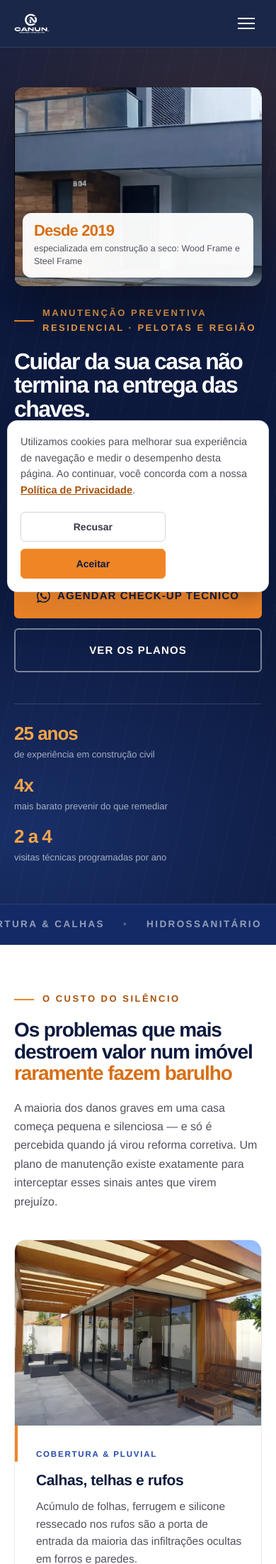
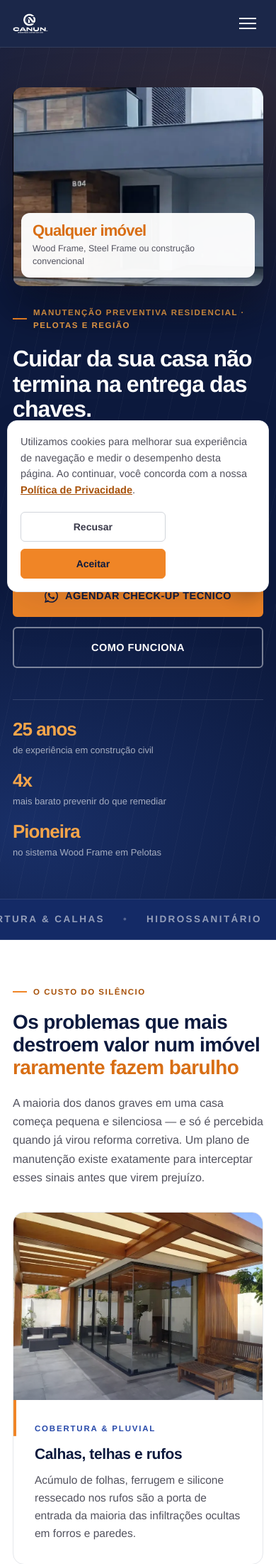
Before and after one commit to buildvplayground/canun-lp, a PHP site: page / in a window 390 px wide. Shown: the top 2203 px of the page at 71% size. Run offline with PHP 8.4, Linux system fonts and the light colour scheme.

Commit message:
ajuste responsividade

```diff
--- a/deploy-vercel/index.html
+++ b/deploy-vercel/index.html
@@ -3,7 +3,7 @@
 <head>
 <meta charset="UTF-8">
 <meta name="viewport" content="width=device-width, initial-scale=1.0">
-<title>Manutenção Preventiva Residencial | Canun Sistemas Construtivos — Pelotas/RS</title>
+<title>Manutenção Preventiva Residencial | Canun — Pelotas/RS</title>
 <meta name="description" content="Plano de manutenção preventiva residencial em Pelotas e região: visitas técnicas programadas, checklist por sistema construtivo e relatório fotográfico a cada visita. Para qualquer imóvel — construído pela Canun ou não.">
 <link rel="canonical" href="https://canun.com.br/manutencao-preventiva/">
 <meta name="robots" content="index, follow">
@@ -33,8 +33,6 @@
     <nav class="nav" id="nav" aria-label="Navegação da página">
       <a href="#riscos">O que a chuva revela</a>
       <a href="#cronograma">Cronograma</a>
-      <a href="#planos">Planos</a>
-      <a href="#oferta">Oferta</a>
       <a href="#faq">Dúvidas</a>
     </nav>
     <a class="header__cta" href="https://wa.me/5553991463131?text=Ol%C3%A1%2C%20quero%20saber%20mais%20sobre%20o%20Plano%20de%20Manuten%C3%A7%C3%A3o%20Preventiva%20da%20Canun." target="_blank" rel="noopener">
@@ -50,8 +48,6 @@
   <a href="#riscos">O que a chuva revela</a>
   <a href="#cronograma">Cronograma técnico</a>
   <a href="#processo">Como funciona</a>
-  <a href="#planos">Planos</a>
-  <a href="#oferta">Oferta</a>
   <a href="#obras">Obras</a>
   <a href="#faq">Dúvidas</a>
   <a class="btn btn--primary" href="https://wa.me/5553991463131?text=Ol%C3%A1%2C%20quero%20saber%20mais%20sobre%20o%20Plano%20de%20Manuten%C3%A7%C3%A3o%20Preventiva%20da%20Canun." target="_blank" rel="noopener">
@@ -75,19 +71,19 @@
           <svg viewBox="0 0 24 24" fill="currentColor" aria-hidden="true"><path d="M.057 24l1.687-6.163a11.867 11.867 0 01-1.587-5.945C.16 5.335 5.495 0 12.05 0a11.82 11.82 0 018.413 3.488 11.82 11.82 0 013.48 8.414c-.003 6.557-5.338 11.892-11.893 11.892a11.9 11.9 0 01-5.688-1.448L.057 24zm6.597-3.807c1.676.995 3.276 1.591 5.392 1.592 5.448 0 9.886-4.434 9.889-9.885.002-5.462-4.415-9.89-9.881-9.892-5.452 0-9.887 4.434-9.889 9.884a9.86 9.86 0 001.51 5.26l-.999 3.648 3.978-1.715zm11.387-5.464c-.074-.124-.272-.198-.57-.347-.297-.149-1.758-.868-2.031-.967-.272-.099-.47-.149-.669.149-.198.297-.768.967-.941 1.165-.173.198-.347.223-.644.074-.297-.149-1.255-.462-2.39-1.475-.883-.788-1.48-1.761-1.653-2.059-.173-.297-.018-.458.13-.606.134-.133.297-.347.446-.521.151-.172.2-.296.3-.495.099-.198.05-.372-.025-.521-.075-.148-.669-1.611-.916-2.206-.242-.579-.487-.501-.669-.51l-.57-.01c-.198 0-.52.074-.792.372s-1.04 1.016-1.04 2.479 1.065 2.876 1.213 3.074c.149.198 2.095 3.2 5.076 4.487.709.306 1.263.489 1.694.626.712.226 1.36.194 1.872.118.571-.085 1.758-.719 2.006-1.413.248-.695.248-1.29.173-1.414z"/></svg>
           Agendar check-up técnico
         </a>
-        <a class="btn btn--ghost btn--lg" href="#planos">Ver os planos</a>
+        <a class="btn btn--ghost btn--lg" href="#processo">Como funciona</a>
       </div>
       <div class="hero__metrics reveal" data-delay="4">
         <div class="metric"><b>25 anos</b><span>de experiência em construção civil</span></div>
         <div class="metric"><b>4x</b><span>mais barato prevenir do que remediar</span></div>
-        <div class="metric"><b>2 a 4</b><span>visitas técnicas programadas por ano</span></div>
+        <div class="metric"><b>Pioneira</b><span>no sistema Wood Frame em Pelotas</span></div>
       </div>
     </div>
     <div class="hero__media reveal" data-delay="2">
       <img src="assets/img/hero-casa-moderna.webp" alt="Residência de alto padrão entregue pela Canun em Pelotas, com fachada em madeira e concreto" width="796" height="1250" fetchpriority="high" decoding="async">
       <div class="hero__badge">
-        <b>Desde 2019</b>
-        <span>especializada em construção a seco: Wood Frame e Steel Frame</span>
+        <b>Qualquer imóvel</b>
+        <span>Wood Frame, Steel Frame ou construção convencional</span>
       </div>
     </div>
   </div>
@@ -233,6 +229,14 @@
     </div>
 
     <p class="crono__note reveal"><strong>Wood Frame e Steel Frame:</strong> casas em construção a seco recebem atenção adicional às selagens e às juntas de dilatação das placas de fachada.</p>
+
+    <div class="crono__cta reveal">
+      <p>Quer saber quais desses sistemas já pedem atenção no seu imóvel?</p>
+      <a class="btn btn--primary" href="https://wa.me/5553991463131?text=Ol%C3%A1%2C%20quero%20agendar%20o%20check-up%20t%C3%A9cnico%20do%20meu%20im%C3%B3vel%20com%20a%20Canun." target="_blank" rel="noopener">
+        <svg viewBox="0 0 24 24" fill="currentColor" aria-hidden="true"><path d="M.057 24l1.687-6.163a11.867 11.867 0 01-1.587-5.945C.16 5.335 5.495 0 12.05 0a11.82 11.82 0 018.413 3.488 11.82 11.82 0 013.48 8.414c-.003 6.557-5.338 11.892-11.893 11.892a11.9 11.9 0 01-5.688-1.448L.057 24zm6.597-3.807c1.676.995 3.276 1.591 5.392 1.592 5.448 0 9.886-4.434 9.889-9.885.002-5.462-4.415-9.89-9.881-9.892-5.452 0-9.887 4.434-9.889 9.884a9.86 9.86 0 001.51 5.26l-.999 3.648 3.978-1.715zm11.387-5.464c-.074-.124-.272-.198-.57-.347-.297-.149-1.758-.868-2.031-.967-.272-.099-.47-.149-.669.149-.198.297-.768.967-.941 1.165-.173.198-.347.223-.644.074-.297-.149-1.255-.462-2.39-1.475-.883-.788-1.48-1.761-1.653-2.059-.173-.297-.018-.458.13-.606.134-.133.297-.347.446-.521.151-.172.2-.296.3-.495.099-.198.05-.372-.025-.521-.075-.148-.669-1.611-.916-2.206-.242-.579-.487-.501-.669-.51l-.57-.01c-.198 0-.52.074-.792.372s-1.04 1.016-1.04 2.479 1.065 2.876 1.213 3.074c.149.198 2.095 3.2 5.076 4.487.709.306 1.263.489 1.694.626.712.226 1.36.194 1.872.118.571-.085 1.758-.719 2.006-1.413.248-.695.248-1.29.173-1.414z"/></svg>
+        Agendar check-up técnico
+      </a>
+    </div>
   </div>
 </section>
 
@@ -256,8 +260,8 @@
       </article>
       <article class="step reveal" data-delay="2">
         <span class="step__num">03</span>
-        <h3>Plano personalizado</h3>
-        <p>Indicação do plano ideal — Essencial, Premium ou Master — de acordo com o porte e a condição atual do imóvel.</p>
+        <h3>Programa personalizado</h3>
+        <p>Definição do escopo e da periodicidade das visitas de acordo com o porte e a condição atual do imóvel.</p>
       </article>
       <article class="step reveal" data-delay="3">
         <span class="step__num">04</span>
@@ -265,60 +269,6 @@
         <p>Visitas programadas ao longo do ano, com lembrete automático e relatório entregue a cada passagem da equipe.</p>
       </article>
     </div>
-  </div>
-</section>
-
-<!-- ============================ PLANOS (5) ============================ -->
-<section class="section section--alt" id="planos">
-  <div class="container">
-    <div class="section-head is-centered reveal">
-      <span class="eyebrow is-centered">Investimento</span>
-      <h2 class="h2">Um plano para cada <span class="accent">porte de imóvel</span></h2>
-    </div>
-    <div class="plans">
-      <article class="plan reveal">
-        <span class="plan__badge">Pós-obra</span>
-        <h3>Essencial</h3>
-        <p class="plan__size">Imóveis até 150 m²</p>
-        <p class="plan__price">R$ 150 – 250 <small>/mês</small></p>
-        <ul>
-          <li><span class="tick" aria-hidden="true"><svg viewBox="0 0 24 24" fill="none" stroke="currentColor" stroke-width="3.4" stroke-linecap="round" stroke-linejoin="round"><path d="M20 6 9 17l-5-5"/></svg></span><span>2 visitas técnicas programadas por ano</span></li>
-          <li><span class="tick" aria-hidden="true"><svg viewBox="0 0 24 24" fill="none" stroke="currentColor" stroke-width="3.4" stroke-linecap="round" stroke-linejoin="round"><path d="M20 6 9 17l-5-5"/></svg></span><span>Checklist básico: hidráulica, elétrica e calhas</span></li>
-          <li><span class="tick" aria-hidden="true"><svg viewBox="0 0 24 24" fill="none" stroke="currentColor" stroke-width="3.4" stroke-linecap="round" stroke-linejoin="round"><path d="M20 6 9 17l-5-5"/></svg></span><span>Validação das garantias construtivas</span></li>
-          <li><span class="tick" aria-hidden="true"><svg viewBox="0 0 24 24" fill="none" stroke="currentColor" stroke-width="3.4" stroke-linecap="round" stroke-linejoin="round"><path d="M20 6 9 17l-5-5"/></svg></span><span>Relatório fotográfico por visita</span></li>
-        </ul>
-        <a class="btn btn--outline" href="https://wa.me/5553991463131?text=Ol%C3%A1%2C%20tenho%20interesse%20no%20Plano%20Essencial%20de%20Manuten%C3%A7%C3%A3o%20Preventiva." target="_blank" rel="noopener">Falar sobre o Essencial</a>
-      </article>
-
-      <article class="plan plan--featured reveal" data-delay="1">
-        <span class="plan__badge">Mais procurado</span>
-        <h3>Premium</h3>
-        <p class="plan__size">Imóveis de 150 a 300 m²</p>
-        <p class="plan__price">R$ 300 – 450 <small>/mês</small></p>
-        <ul>
-          <li><span class="tick" aria-hidden="true"><svg viewBox="0 0 24 24" fill="none" stroke="currentColor" stroke-width="3.4" stroke-linecap="round" stroke-linejoin="round"><path d="M20 6 9 17l-5-5"/></svg></span><span>3 visitas técnicas por ano</span></li>
-          <li><span class="tick" aria-hidden="true"><svg viewBox="0 0 24 24" fill="none" stroke="currentColor" stroke-width="3.4" stroke-linecap="round" stroke-linejoin="round"><path d="M20 6 9 17l-5-5"/></svg></span><span>Checklist avançado + limpeza programada</span></li>
-          <li><span class="tick" aria-hidden="true"><svg viewBox="0 0 24 24" fill="none" stroke="currentColor" stroke-width="3.4" stroke-linecap="round" stroke-linejoin="round"><path d="M20 6 9 17l-5-5"/></svg></span><span>Ideal para clientes novos ou antigos</span></li>
-          <li><span class="tick" aria-hidden="true"><svg viewBox="0 0 24 24" fill="none" stroke="currentColor" stroke-width="3.4" stroke-linecap="round" stroke-linejoin="round"><path d="M20 6 9 17l-5-5"/></svg></span><span>Prioridade de agenda sobre o Essencial</span></li>
-        </ul>
-        <a class="btn btn--primary" href="https://wa.me/5553991463131?text=Ol%C3%A1%2C%20tenho%20interesse%20no%20Plano%20Premium%20de%20Manuten%C3%A7%C3%A3o%20Preventiva." target="_blank" rel="noopener">Falar sobre o Premium</a>
-      </article>
-
-      <article class="plan reveal" data-delay="2">
-        <span class="plan__badge">Alto padrão</span>
-        <h3>Master</h3>
-        <p class="plan__size">Imóveis acima de 300 m²</p>
-        <p class="plan__price">R$ 550 – 800+ <small>/mês</small></p>
-        <ul>
-          <li><span class="tick" aria-hidden="true"><svg viewBox="0 0 24 24" fill="none" stroke="currentColor" stroke-width="3.4" stroke-linecap="round" stroke-linejoin="round"><path d="M20 6 9 17l-5-5"/></svg></span><span>4 visitas técnicas por ano</span></li>
-          <li><span class="tick" aria-hidden="true"><svg viewBox="0 0 24 24" fill="none" stroke="currentColor" stroke-width="3.4" stroke-linecap="round" stroke-linejoin="round"><path d="M20 6 9 17l-5-5"/></svg></span><span>Atendimento prioritário para urgências em 24h</span></li>
-          <li><span class="tick" aria-hidden="true"><svg viewBox="0 0 24 24" fill="none" stroke="currentColor" stroke-width="3.4" stroke-linecap="round" stroke-linejoin="round"><path d="M20 6 9 17l-5-5"/></svg></span><span>Checklist completo de todos os sistemas</span></li>
-          <li><span class="tick" aria-hidden="true"><svg viewBox="0 0 24 24" fill="none" stroke="currentColor" stroke-width="3.4" stroke-linecap="round" stroke-linejoin="round"><path d="M20 6 9 17l-5-5"/></svg></span><span>Consultoria técnica direta com engenharia</span></li>
-        </ul>
-        <a class="btn btn--outline" href="https://wa.me/5553991463131?text=Ol%C3%A1%2C%20tenho%20interesse%20no%20Plano%20Master%20de%20Manuten%C3%A7%C3%A3o%20Preventiva." target="_blank" rel="noopener">Falar sobre o Master</a>
-      </article>
-    </div>
-    <p class="plans__note reveal">Valores de referência para imóveis construídos pela Canun (clientes locais) — ajustados conforme diagnóstico inicial e características do imóvel. Para imóveis fora dessa base, veja a seção abaixo.</p>
   </div>
 </section>
 
@@ -348,32 +298,10 @@
       </article>
     </div>
     <p class="outside__why reveal"><strong>Por que essa etapa existe:</strong> sem conhecer o histórico construtivo do imóvel, não é possível garantir a mesma previsibilidade técnica que temos nos imóveis que a própria Canun construiu. A avaliação prévia protege o cliente e a Canun de expectativas desalinhadas com o real estado do imóvel.</p>
-  </div>
-</section>
-
-<!-- ============================ OFERTA (7) ============================ -->
-<section class="section" id="oferta">
-  <div class="container">
-    <div class="offer reveal">
-      <span class="offer__flag">Vagas limitadas</span>
-      <h2>Descubra os pontos fracos da sua casa <span class="accent">antes que a chuva encontre eles.</span></h2>
-      <p class="offer__lead">A Canun programa visitas técnicas periódicas pela sua casa, com checklist por sistema construtivo e relatório fotográfico a cada visita. Com a previsão de chuva forte para as próximas semanas, abrimos <strong>20 vagas para novos clientes</strong> fazerem a avaliação técnica completa, nível Essencial, por <strong>R$ 300</strong>.</p>
-      <div class="offer__grid">
-        <div class="offer__card"><b>20 vagas</b><span>Avaliação nível Essencial, exclusiva para clientes novos.</span></div>
-        <!-- ⚠️ PENDÊNCIA: a data 15/09 veio do material de campanha e já passou.
-             Atualizar antes de publicar. -->
-        <div class="offer__card"><b>Até 15/09</b><span>Prazo para garantir a condição especial.</span></div>
-        <div class="offer__card"><b>Vale como 1ª visita</b><span>Aderindo ao plano em até 10 dias, o valor é abatido.</span></div>
-      </div>
-      <div class="offer__actions">
-        <a class="btn btn--primary btn--lg" href="https://wa.me/5553991463131?text=Ol%C3%A1%2C%20quero%20garantir%20uma%20das%2020%20vagas%20da%20avalia%C3%A7%C3%A3o%20t%C3%A9cnica%20de%20R%24%20300." target="_blank" rel="noopener">
-          <svg viewBox="0 0 24 24" fill="currentColor" aria-hidden="true"><path d="M.057 24l1.687-6.163a11.867 11.867 0 01-1.587-5.945C.16 5.335 5.495 0 12.05 0a11.82 11.82 0 018.413 3.488 11.82 11.82 0 013.48 8.414c-.003 6.557-5.338 11.892-11.893 11.892a11.9 11.9 0 01-5.688-1.448L.057 24zm6.597-3.807c1.676.995 3.276 1.591 5.392 1.592 5.448 0 9.886-4.434 9.889-9.885.002-5.462-4.415-9.89-9.881-9.892-5.452 0-9.887 4.434-9.889 9.884a9.86 9.86 0 001.51 5.26l-.999 3.648 3.978-1.715zm11.387-5.464c-.074-.124-.272-.198-.57-.347-.297-.149-1.758-.868-2.031-.967-.272-.099-.47-.149-.669.149-.198.297-.768.967-.941 1.165-.173.198-.347.223-.644.074-.297-.149-1.255-.462-2.39-1.475-.883-.788-1.48-1.761-1.653-2.059-.173-.297-.018-.458.13-.606.134-.133.297-.347.446-.521.151-.172.2-.296.3-.495.099-.198.05-.372-.025-.521-.075-.148-.669-1.611-.916-2.206-.242-.579-.487-.501-.669-.51l-.57-.01c-.198 0-.52.074-.792.372s-1.04 1.016-1.04 2.479 1.065 2.876 1.213 3.074c.149.198 2.095 3.2 5.076 4.487.709.306 1.263.489 1.694.626.712.226 1.36.194 1.872.118.571-.085 1.758-.719 2.006-1.413.248-.695.248-1.29.173-1.414z"/></svg>
-          Garantir minha vaga
-        </a>
-        <p class="offer__contact"><a href="https://wa.me/5553991463131" target="_blank" rel="noopener">(53) 99146-3131</a> · <a href="https://www.instagram.com/canunpel/" target="_blank" rel="noopener">@canunpel</a></p>
-      </div>
-      <p class="offer__fine">Vagas sujeitas à disponibilidade da agenda técnica. Condição válida para avaliação no escopo do Plano Essencial — avaliações para os planos Premium e Master seguem tabela própria. A adesão ao plano de manutenção é opcional.</p>
-    </div>
+    <a class="btn btn--primary reveal" style="margin-top:32px" href="https://wa.me/5553991463131?text=Ol%C3%A1%2C%20meu%20im%C3%B3vel%20n%C3%A3o%20foi%20constru%C3%ADdo%20pela%20Canun.%20Quero%20saber%20como%20funciona%20a%20avalia%C3%A7%C3%A3o%20t%C3%A9cnica%20pr%C3%A9via." target="_blank" rel="noopener">
+      <svg viewBox="0 0 24 24" fill="currentColor" aria-hidden="true"><path d="M.057 24l1.687-6.163a11.867 11.867 0 01-1.587-5.945C.16 5.335 5.495 0 12.05 0a11.82 11.82 0 018.413 3.488 11.82 11.82 0 013.48 8.414c-.003 6.557-5.338 11.892-11.893 11.892a11.9 11.9 0 01-5.688-1.448L.057 24zm6.597-3.807c1.676.995 3.276 1.591 5.392 1.592 5.448 0 9.886-4.434 9.889-9.885.002-5.462-4.415-9.89-9.881-9.892-5.452 0-9.887 4.434-9.889 9.884a9.86 9.86 0 001.51 5.26l-.999 3.648 3.978-1.715zm11.387-5.464c-.074-.124-.272-.198-.57-.347-.297-.149-1.758-.868-2.031-.967-.272-.099-.47-.149-.669.149-.198.297-.768.967-.941 1.165-.173.198-.347.223-.644.074-.297-.149-1.255-.462-2.39-1.475-.883-.788-1.48-1.761-1.653-2.059-.173-.297-.018-.458.13-.606.134-.133.297-.347.446-.521.151-.172.2-.296.3-.495.099-.198.05-.372-.025-.521-.075-.148-.669-1.611-.916-2.206-.242-.579-.487-.501-.669-.51l-.57-.01c-.198 0-.52.074-.792.372s-1.04 1.016-1.04 2.479 1.065 2.876 1.213 3.074c.149.198 2.095 3.2 5.076 4.487.709.306 1.263.489 1.694.626.712.226 1.36.194 1.872.118.571-.085 1.758-.719 2.006-1.413.248-.695.248-1.29.173-1.414z"/></svg>
+      Falar sobre a avaliação prévia
+    </a>
   </div>
 </section>
 
@@ -447,28 +375,24 @@
     </div>
     <div class="faq reveal">
       <details>
-        <summary>Preciso ter construído com a Canun para contratar o plano?</summary>
-        <div class="faq__body">Não. O plano atende qualquer imóvel residencial da região — construído ou não pela Canun. Para imóveis fora da nossa base, o processo começa por uma avaliação técnica prévia, que mapeia patologias, condições e histórico do imóvel antes da adesão.</div>
+        <summary>Preciso ter construído com a Canun para contratar o serviço?</summary>
+        <div class="faq__body">Não. Atendemos qualquer imóvel residencial da região — construído ou não pela Canun. Para imóveis fora dessa base, o processo começa por uma avaliação técnica prévia, que analisa patologias, condições do imóvel, histórico e projetos disponíveis, quando existem.</div>
       </details>
       <details>
-        <summary>O plano substitui a garantia da obra ou um seguro residencial?</summary>
-        <div class="faq__body">Não. O Plano de Manutenção Preventiva é um serviço de acompanhamento técnico programado — não é um seguro residencial e não substitui a garantia legal da construção, que segue as condições previstas em contrato e na legislação aplicável.</div>
+        <summary>O serviço substitui a garantia da obra ou um seguro residencial?</summary>
+        <div class="faq__body">Não. É um serviço de acompanhamento técnico programado — não é um seguro residencial e não substitui a garantia legal da construção, que segue as condições previstas em contrato e na legislação aplicável.</div>
       </details>
       <details>
-        <summary>Quantas visitas técnicas estão incluídas?</summary>
-        <div class="faq__body">Depende do plano: 2 visitas por ano no Essencial, 3 no Premium e 4 no Master. Cada visita segue o cronograma por sistema — cobertura, hidrossanitário, elétrica, fachadas, impermeabilização e gás — adaptado ao porte e às características do imóvel.</div>
+        <summary>Com que frequência cada sistema do imóvel é revisado?</summary>
+        <div class="faq__body">Cobertura, calhas e hidrossanitário são revisados semestralmente; instalações elétricas, fachadas, pintura e impermeabilização, anualmente; e instalações de gás, a cada dois anos. Casas em Wood Frame e Steel Frame recebem atenção adicional às selagens e às juntas de dilatação das placas de fachada.</div>
       </details>
       <details>
         <summary>O que a equipe entrega depois de cada visita?</summary>
-        <div class="faq__body">Um laudo com registro fotográfico e apontamentos claros: o que está bom, o que precisa de atenção e o prazo recomendado para agir. A vistoria usa equipamento específico — câmera térmica, teste de corante e teste de estanqueidade.</div>
+        <div class="faq__body">Cada visita gera um laudo com fotos e apontamentos claros: o que está bom, o que precisa de atenção e o prazo para agir. A vistoria usa equipamento específico — câmera térmica, teste de corante e teste de estanqueidade — e não uma olhada superficial.</div>
       </details>
       <details>
         <summary>Atendem imóveis fora de Pelotas?</summary>
-        <div class="faq__body">Sim. Nesses casos, o valor do plano é somado ao custo de deslocamento (km, combustível e tempo) e, quando necessário, hospedagem — cotado caso a caso conforme distância e complexidade do imóvel.</div>
-      </details>
-      <details>
-        <summary>Como funciona a avaliação técnica de R$ 300?</summary>
-        <div class="faq__body">É a avaliação completa de entrada, nível Essencial, aberta para 20 novos clientes durante a campanha da temporada de chuvas. Se você aderir a um plano em até 10 dias após a avaliação, o valor é abatido — ou seja, vale como a primeira visita do plano.</div>
+        <div class="faq__body">Sim. Nesses casos, o valor é somado ao custo de deslocamento (km, combustível, tempo) e, quando necessário, hospedagem — cotado caso a caso pela distância e complexidade do imóvel.</div>
       </details>
     </div>
   </div>
--- a/deploy-vercel/styles.css
+++ b/deploy-vercel/styles.css
@@ -281,7 +281,7 @@ button { font-family: inherit; cursor: pointer; }
 
 /* ============================ RISCOS ============================ */
 .risk-grid {
-  display: grid; grid-template-columns: repeat(auto-fit, minmax(258px, 1fr));
+  display: grid; grid-template-columns: repeat(4, minmax(0, 1fr));
   gap: 20px;
 }
 .risk {
@@ -369,7 +369,7 @@ button { font-family: inherit; cursor: pointer; }
 .crono__note strong { color: var(--blue-950); }
 
 /* ============================ PROCESSO ============================ */
-.steps { display: grid; grid-template-columns: repeat(auto-fit, minmax(238px, 1fr)); gap: 22px; }
+.steps { display: grid; grid-template-columns: repeat(4, minmax(0, 1fr)); gap: 22px; }
 .step { position: relative; padding-top: 30px; }
 .step::before {
   content: ""; position: absolute; top: 0; left: 0; right: 0; height: 2px;
@@ -420,7 +420,7 @@ button { font-family: inherit; cursor: pointer; }
 .plans__note { margin-top: 26px; font-size: 14px; color: var(--gray-500); line-height: 1.6; max-width: 860px; }
 
 /* ============================ FORA DA BASE ============================ */
-.outside { display: grid; grid-template-columns: repeat(auto-fit, minmax(250px, 1fr)); gap: 20px; }
+.outside { display: grid; grid-template-columns: repeat(3, minmax(0, 1fr)); gap: 20px; }
 .outside__card {
   background: rgba(255,255,255,0.05); border: 1px solid rgba(255,255,255,0.14);
   border-radius: 16px; padding: 30px 26px;
@@ -580,6 +580,7 @@ button { font-family: inherit; cursor: pointer; }
 .privacy__close svg { width: 18px; height: 18px; }
 .privacy__body { padding: 26px 28px 32px; overflow-y: auto; font-size: 15px; color: var(--gray-600); line-height: 1.7; }
 .privacy__body h3 { font-size: 16px; color: var(--blue-950); margin: 24px 0 8px; }
+.privacy__body strong { color: var(--blue-950); }
 .privacy__body h3:first-child { margin-top: 0; }
 .privacy__body p, .privacy__body ul { margin-bottom: 12px; }
 .privacy__body ul { padding-left: 20px; }
@@ -636,6 +637,16 @@ button { font-family: inherit; cursor: pointer; }
 }
 
 /* ============================ RESPONSIVO ============================ */
+@media (max-width: 1100px) {
+  /* 4 itens: 3 colunas deixaria 1 card órfão — vai direto para 2x2 */
+  .risk-grid, .steps { grid-template-columns: repeat(2, minmax(0, 1fr)); }
+}
+
+@media (max-width: 900px) {
+  /* 3 itens: melhor empilhar do que deixar um órfão numa grade de 2 */
+  .outside { grid-template-columns: 1fr; }
+}
+
 @media (max-width: 1024px) {
   .hero__inner { grid-template-columns: 1fr; }
   .hero__media { order: -1; }
@@ -656,8 +667,20 @@ button { font-family: inherit; cursor: pointer; }
 
 @media (max-width: 560px) {
   body { font-size: 16px; }
-  :root { --header-h: 66px; }
+  :root { --header-h: 66px; --pad: 18px; }
+  /* display muito justo em telas estreitas: 1.05 gera colisão entre ascendente e descendente */
+  .hero h1 { line-height: 1.12; letter-spacing: -.9px; }
+  .h2 { line-height: 1.15; letter-spacing: -.6px; }
+  .section { padding: 56px 0; }
+  .section-head { margin-bottom: 34px; }
+  /* letter-spacing largo empurrava o eyebrow para 3 linhas em 375px */
+  .eyebrow { font-size: 11.5px; letter-spacing: 1.5px; gap: 9px; }
+  .eyebrow::before { width: 20px; }
+  /* caption uppercase de 1.1px estourava o botão em 2 linhas desequilibradas */
+  .btn { letter-spacing: .5px; padding: 16px 22px; }
+  .btn--lg { padding: 18px 24px; font-size: 14.5px; }
   .header__logo img { height: 28px; }
+  .risk-grid, .steps { grid-template-columns: 1fr; }
   .hero__metrics { grid-template-columns: 1fr; gap: 20px; text-align: left; }
   .hero__actions .btn { width: 100%; }
   .hero__badge {
@@ -684,3 +707,16 @@ button { font-family: inherit; cursor: pointer; }
   .plan__badge { left: 22px; }
   .plan { padding: 32px 24px 30px; }
 }
+
+/* ---------- CTA intermediário do cronograma ---------- */
+.crono__cta {
+  margin-top: 34px; display: flex; flex-wrap: wrap; align-items: center;
+  gap: 20px 26px; justify-content: space-between;
+  background: var(--white); border: 1px solid var(--blue-200); border-radius: 16px;
+  padding: 26px 28px;
+}
+.crono__cta p { font-size: clamp(16px, 1.7vw, 19px); color: var(--blue-950); font-weight: 700; letter-spacing: -.3px; max-width: 520px; line-height: 1.4; }
+@media (max-width: 560px) {
+  .crono__cta { flex-direction: column; align-items: stretch; text-align: left; padding: 22px; }
+  .crono__cta .btn { width: 100%; }
+}
```
